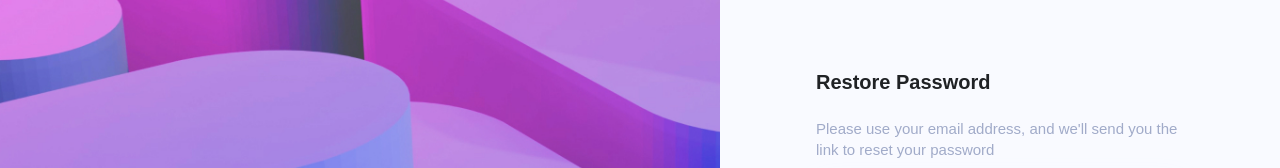
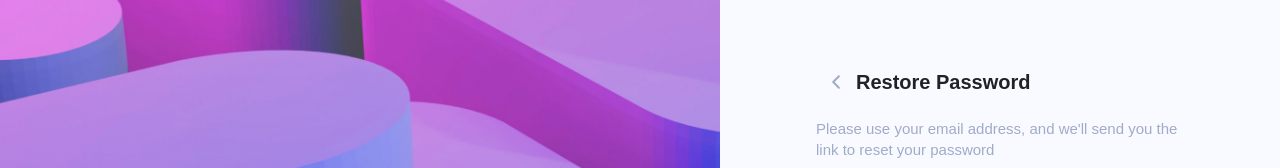
Before and after one commit to LGers/HW3-Palm-Clinic-React, a React (Create React App) app: page /restore-password in a window 1280 px wide. Shown: the part 196-364 px from the top of the page. Built offline with nearby package versions, Linux system fonts and the light colour scheme.

Commit message:
HW3 - change eyeButton to div, aff back arrow

```diff
--- a/src/Components/LoginPage/LoginPageComponents/ShowPasswordButton.jsx
+++ b/src/Components/LoginPage/LoginPageComponents/ShowPasswordButton.jsx
@@ -1,9 +1,6 @@
 import React from "react";
 
 export const ShowPasswordButton = (props) => {
-    document.addEventListener("click", (e) => {
-        e.preventDefault()
-    })
 
     let eyeButtonClassName = 'password-block__eye-button'
 
@@ -21,7 +18,7 @@ export const ShowPasswordButton = (props) => {
             eyeButtonClassName += " password-block__eye-button_hide"
         }
 
-    return <button id={"show_" + props.inputId + "_button"}
+    return <div id={"show_" + props.inputId + "_button"}
                    onClick={(e) => props.toggleShowPassword(e.target.id)}
                    className={eyeButtonClassName}/>
 }
--- a/src/Components/LoginPage/LoginPageComponents/SignBarForm.jsx
+++ b/src/Components/LoginPage/LoginPageComponents/SignBarForm.jsx
@@ -21,8 +21,10 @@ export const SignBarForm = (props) => {
                         id={'email'}
                         errorMsgId={'emailErrorMsg'}
                         inputType={'email'}
+                        name={'email'}
                         placeholder={'Email'}
                         iconClass={'sign-bar__input_email-icon'}
+
                     />
                     <SignFormInput
                         id={'password'}
@@ -33,6 +35,7 @@ export const SignBarForm = (props) => {
                         iconClass={'sign-bar__input_password-icon'}
                         state={props.state}
                         toggleShowPassword={props.toggleShowPassword}
+                        isInputTypePassword={true}
                     />
 
                     <SignButton text={signBarButtonText} link={props.link}/>
@@ -47,8 +50,9 @@ export const SignBarForm = (props) => {
             signBarButtonText = 'Send Reset Link'
             return (
                 <form action={RESTORE_PASSWORD_SENT_PATH} className="sign-bar__form">
-                    <div>
-                        <div className="sign-bar__title">{signBarTitle}</div>
+                    <div className="sign-bar__title">
+                        <Link to={SIGN_IN_PATH} className="sign-bar__backArrow"> </Link>
+                        <div>{signBarTitle}</div>
                     </div>
 
                     <p className={'sign-bar__text'}>Please use your email address, and we'll send you the link to reset
@@ -58,6 +62,7 @@ export const SignBarForm = (props) => {
                         id={'email'}
                         errorMsgId={'emailErrorMsg'}
                         inputType={'email'}
+                        name={'email'}
                         placeholder={'Email'}
                         iconClass={'sign-bar__input_email-icon'}
                     />
@@ -70,8 +75,9 @@ export const SignBarForm = (props) => {
             signBarTitle = `Restore Password`
             return (
                 <form className="sign-bar__form">
-                    <div>
-                        <div className="sign-bar__title">{signBarTitle}</div>
+                    <div className="sign-bar__title">
+                        <Link to={SIGN_IN_PATH} className="sign-bar__backArrow"> </Link>
+                        <div>{signBarTitle}</div>
                     </div>
 
                     <p className={'sign-bar__text'}>An email has been sent to example@exam.com. Check your inbox, and
@@ -92,6 +98,7 @@ export const SignBarForm = (props) => {
                         id={'firstName'}
                         errorMsgId={'firstNameErrorMsg'}
                         inputType={'input'}
+                        name={'first_name'}
                         placeholder={'First Name'}
                         iconClass={'sign-bar__input_name-icon'}
                     />
@@ -99,6 +106,7 @@ export const SignBarForm = (props) => {
                         id={'lastName'}
                         errorMsgId={'lastNameErrorMsg'}
                         inputType={'input'}
+                        name={'last_name'}
                         placeholder={'Last Name'}
                         iconClass={'sign-bar__input_name-icon'}
                     />
@@ -106,6 +114,7 @@ export const SignBarForm = (props) => {
                         id={'email'}
                         errorMsgId={'emailErrorMsg'}
                         inputType={'email'}
+                        name={'email'}
                         placeholder={'Email'}
                         iconClass={'sign-bar__input_email-icon'}
                     />
@@ -118,16 +127,18 @@ export const SignBarForm = (props) => {
                         iconClass={'sign-bar__input_password-icon'}
                         state={props.state}
                         toggleShowPassword={props.toggleShowPassword}
+                        isInputTypePassword={true}
                     />
                     <SignFormInput
                         id={'confirm_password'}
                         errorMsgId={'confirmPasswordErrorMsg'}
                         inputType={props.state.signFormShowConfirmPassword ? 'text' : 'password'}
-                        name={'password'}
+                        name={'confirm_password'}
                         placeholder={'Confirm Password'}
                         iconClass={'sign-bar__input_confirm-password-icon'}
                         state={props.state}
                         toggleShowPassword={props.toggleShowPassword}
+                        isInputTypePassword={true}
 
                     />
 
--- a/src/Components/LoginPage/LoginPageComponents/SignFormInput.jsx
+++ b/src/Components/LoginPage/LoginPageComponents/SignFormInput.jsx
@@ -4,8 +4,7 @@ import React from "react";
 export const SignFormInput = (props) => {
     const {id, errorMsgId, inputType, placeholder, iconClass, name} = props
     let divClass = ''
-    name === 'password' ? divClass = 'signForm_password password-block' : divClass = ''
-
+    props.isInputTypePassword ? divClass = 'signForm_password password-block' : divClass = ''
     return (
         <div className={divClass}>
             < input id={id}
@@ -16,7 +15,7 @@ export const SignFormInput = (props) => {
             />
             <p id={errorMsgId} className="sign-form__validation displayNone">Name must be
                 at least 2 characters</p>
-            {name === 'password'
+            {props.isInputTypePassword
                 ? <ShowPasswordButton inputId={id}
                                       state={props.state}
                                       toggleShowPassword={props.toggleShowPassword}
--- a/src/Components/LoginPage/LoginStyles.css
+++ b/src/Components/LoginPage/LoginStyles.css
@@ -32,10 +32,18 @@
     background: #F9FAFF;
   }
   .sign-bar__title {
+    display: flex;
+    flex-direction: row;
     font-weight: 600;
     font-size: 20px;
     line-height: 24px;
     padding-bottom: 24px;
+  }
+  .sign-bar__backArrow {
+    width: 40px;
+    background: url("/src/static/img/back-arrow.svg") no-repeat;
+    background-position-y: center;
+    background-position-x: center;
   }
   .sign-bar__form-container {
     width: 100%;
--- a/src/Components/LoginPage/LoginStyles.less
+++ b/src/Components/LoginPage/LoginStyles.less
@@ -35,10 +35,19 @@
     background: #F9FAFF;
 
     &__title {
+      display: flex;
+      flex-direction: row;
       font-weight: 600;
       font-size: 20px;
       line-height: 24px;
       padding-bottom: 24px;
+    }
+
+    &__backArrow {
+      width: 40px;
+      background: url("/src/static/img/back-arrow.svg") no-repeat;
+      background-position-y: center;
+      background-position-x: center;
     }
 
     &__form-container {
```
Also changed, not shown: src/static/img/back-arrow.svg (added), 1 other file (tests, documents, lock files or other folders).
